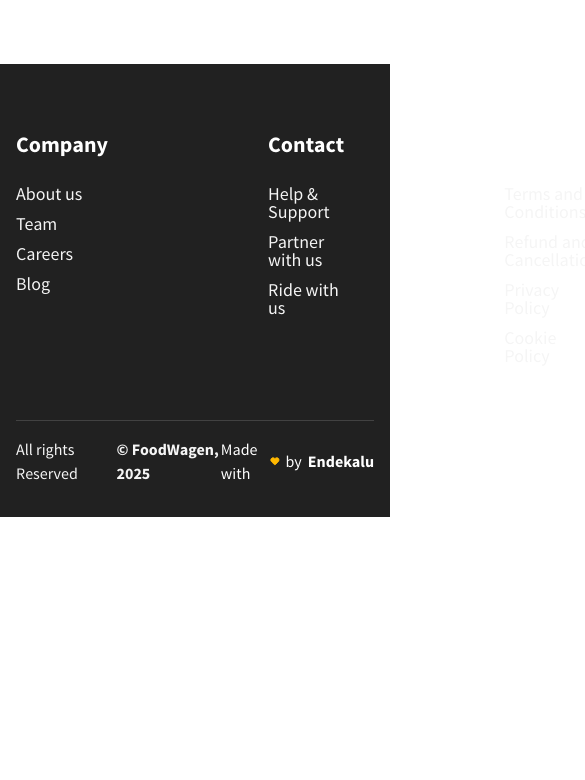
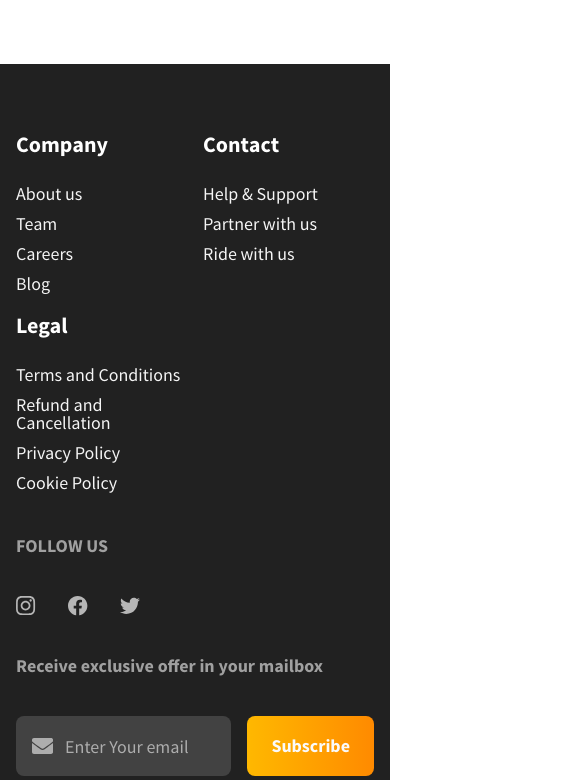
Before and after one commit to KALU-c/FoodWagen, a Next.js app: page / in a window 390 px wide. Shown: the part 788-1568 px from the top of the page, 585 px wide, since content can reach past the window. Before the commit the page ends 1305 px from the top, so only its background shows below. Built offline with nearby package versions, Linux system fonts and the light colour scheme; no server answers.

Commit message:
fix(ui): adjust padding for desktop container and update footer layout for better responsiveness

```diff
--- a/app/globals.css
+++ b/app/globals.css
@@ -147,6 +147,6 @@
     @apply bg-background text-foreground;
   }
   .container-desktop {
-    @apply lg:px-[220px] md:px-[150px] px-4;
+    @apply 2xl:px-[220px] md:px-[40px] px-4;
   }
 }
--- a/components/sections/Footer.tsx
+++ b/components/sections/Footer.tsx
@@ -45,8 +45,8 @@ const Footer = () => {
 	return (
 		<footer className='bg-[#212121] text-white pb-8'>
 			<div className="container-desktop flex flex-col gap-4">
-				<div className="flex justify-between pb-8 pt-16">
-					<div className="flex gap-40">
+				<div className="flex flex-wrap gap-10 justify-between pb-8 pt-16">
+					<div className="grid grid-cols-2 sm:grid-cols-3 gap-4">
 						{links.map((link, index) => (
 							<div key={`${link.group}-${index}`} className="flex flex-col gap-6">
 								<p className="text-[22px] font-bold">{link.group}</p>
@@ -83,7 +83,7 @@ const Footer = () => {
 						<p className="text-lg text-[#F5F5F5]/60 font-bold">Receive exclusive offer in your mailbox</p>
 
 						<div className="flex gap-4">
-							<div className="relative bg-[#424242] flex items-center rounded-md focus-within:ring-1 focus-within:ring-ring pl-4 h-[60px] min-w-[340px]">
+							<div className="relative bg-[#424242] flex items-center rounded-md focus-within:ring-1 focus-within:ring-ring pl-4 h-[60px] xl:min-w-[340px]">
 								<Mail />
 								<Input
 									type="email"
```
